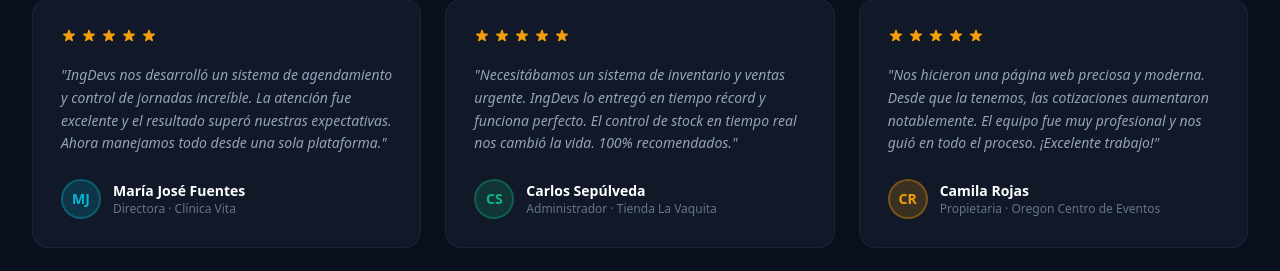
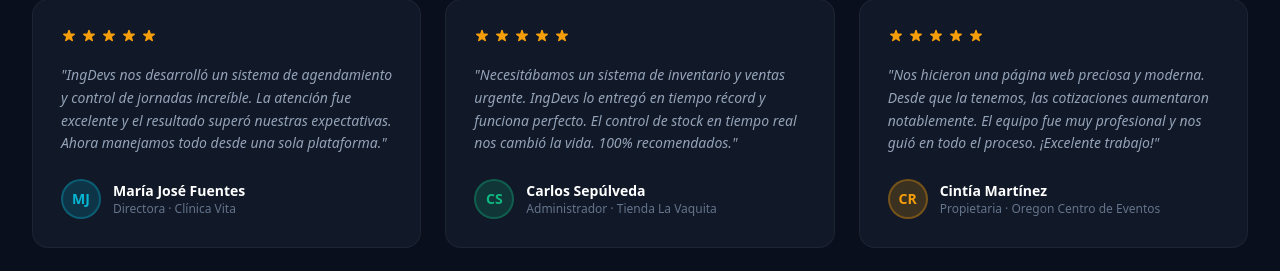
Before and after one commit to devEdu94/ingdevs-landing, a React (Vite) app: page / in a window 1280 px wide. Shown: the part 7496-7767 px from the top of the page. Built offline with nearby package versions, Linux system fonts and the light colour scheme.

Commit message:
fix testimonial name Oregon

```diff
--- a/src/App.jsx
+++ b/src/App.jsx
@@ -821,7 +821,7 @@ const TESTIMONIALS = [
     initial: "CS",
   },
   {
-    name: "Camila Rojas",
+    name: "Cintía Martínez",
     role: "Propietaria",
     company: "Oregon Centro de Eventos",
     text: "Nos hicieron una página web preciosa y moderna. Desde que la tenemos, las cotizaciones aumentaron notablemente. El equipo fue muy profesional y nos guió en todo el proceso. ¡Excelente trabajo!",
```
